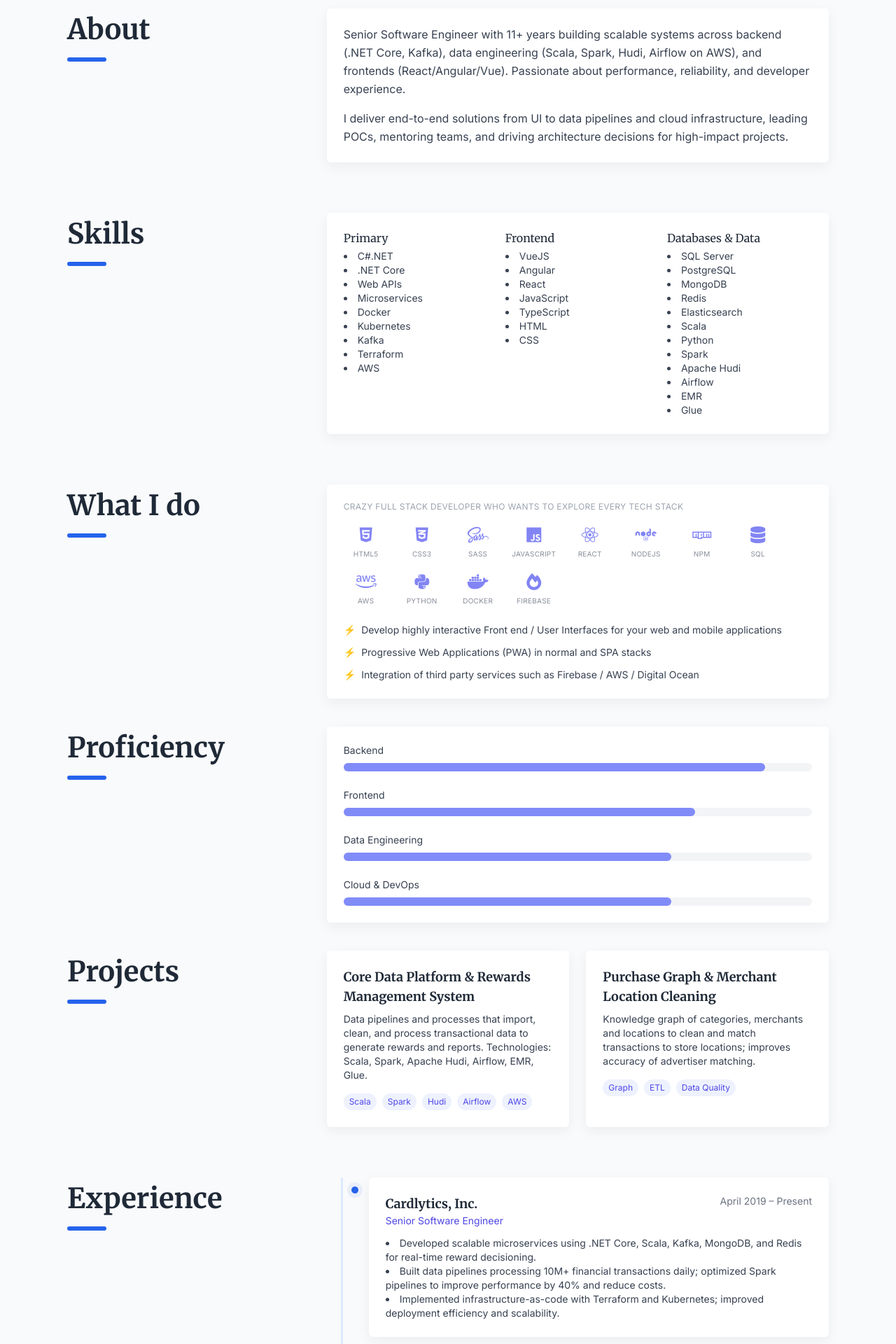
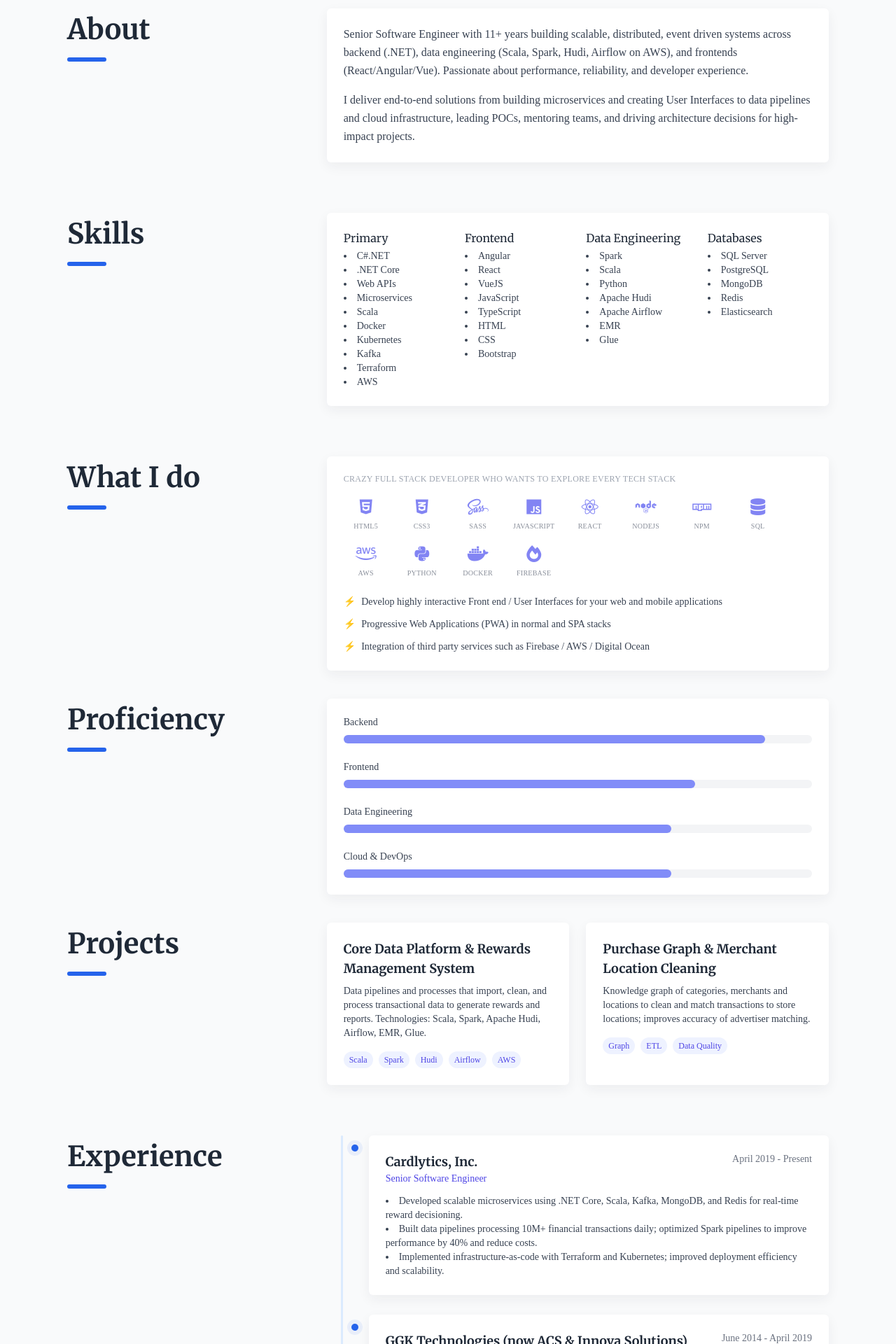
Before and after one commit to MaheshB0ngani/portfolio, a React (Vite) app: page / in a window 1280 px wide. Shown: the part 500-2420 px from the top of the page at 70% size. Built offline with nearby package versions, Linux system fonts and the light colour scheme; a small style sheet from the web is missing; the HTML template or start-up script is replaced by a standard one.

Commit message:
UI Improvement

```diff
--- a/src/components/Experience.jsx
+++ b/src/components/Experience.jsx
@@ -14,7 +14,7 @@
             {experiences.map((exp, idx) => (
               <div key={idx} className="timeline-item">
                 <div className="timeline-dot" />
-                <div className="timeline-card bg-white p-6 rounded-md card-shadow">
+                <div className="timeline-card bg-white p-6 rounded-md card-shadow card-interactive">
                   <div className="flex items-start justify-between">
                     <div>
                       <h3 className="text-lg font-semibold">{exp.company}</h3>
--- a/src/components/Skills.jsx
+++ b/src/components/Skills.jsx
@@ -17,10 +17,11 @@
   return (
     <section className="mb-8">
       <div className="bg-white p-6 rounded-md card-shadow">
-        <div className="grid grid-cols-1 md:grid-cols-3 gap-6">
+        <div className="grid grid-cols-1 md:grid-cols-4 gap-6">
           <SkillList title="Primary" items={skills.primary ?? []} />
           <SkillList title="Frontend" items={skills.frontend ?? []} />
-          <SkillList title="Databases & Data" items={[...(skills.databases ?? []), ...(skills.dataEngineering ?? [])]} />
+          <SkillList title="Data Engineering" items={skills.dataEngineering ?? []} />
+          <SkillList title="Databases" items={skills.databases ?? []} />
         </div>
       </div>
     </section>
--- a/src/data/resume.js
+++ b/src/data/resume.js
@@ -12,29 +12,30 @@
     stackoverflow: 'https://stackoverflow.com/users/6160525/mahesh-bongani',
   },
   summary:
-    'Senior Software Engineer with 11+ years building scalable systems across backend (.NET Core, Kafka), data engineering (Scala, Spark, Hudi, Airflow on AWS), and frontends (React/Angular/Vue). Passionate about performance, reliability, and developer experience.',
+    'Senior Software Engineer with 11+ years building scalable, distributed, event driven systems across backend (.NET), data engineering (Scala, Spark, Hudi, Airflow on AWS), and frontends (React/Angular/Vue). Passionate about performance, reliability, and developer experience.',
   profile:
-    'I deliver end-to-end solutions from UI to data pipelines and cloud infrastructure, leading POCs, mentoring teams, and driving architecture decisions for high-impact projects.',
+    'I deliver end-to-end solutions from building microservices and creating User Interfaces to data pipelines and cloud infrastructure, leading POCs, mentoring teams, and driving architecture decisions for high-impact projects.',
   skills: {
     primary: [
       'C#.NET',
       '.NET Core',
       'Web APIs',
       'Microservices',
+      'Scala',
       'Docker',
       'Kubernetes',
       'Kafka',
       'Terraform',
       'AWS',
     ],
-    frontend: ['VueJS', 'Angular', 'React', 'JavaScript', 'TypeScript', 'HTML', 'CSS'],
+    frontend: ['Angular', 'React', 'VueJS', 'JavaScript', 'TypeScript', 'HTML', 'CSS', 'Bootstrap'],
     databases: ['SQL Server', 'PostgreSQL', 'MongoDB', 'Redis', 'Elasticsearch'],
-    dataEngineering: ['Scala', 'Python', 'Spark', 'Apache Hudi', 'Airflow', 'EMR', 'Glue'],
+    dataEngineering: ['Spark', 'Scala', 'Python', 'Apache Hudi', 'Apache Airflow', 'EMR', 'Glue'],
   },
   experience: [
     {
       company: 'Cardlytics, Inc.',
-      period: 'April 2019 – Present',
+      period: 'April 2019 - Present',
       role: 'Senior Software Engineer',
       bullets: [
         'Developed scalable microservices using .NET Core, Scala, Kafka, MongoDB, and Redis for real-time reward decisioning.',
--- a/src/index.css
+++ b/src/index.css
@@ -5,6 +5,8 @@
 /* Base overrides */
 .html, .body, #root { height: 100%; }
 body { background-color: #f8fafc; color: #1f2937; }
+
+* { font-family: "IBM Plex Mono"; }
 
 /* container width similar to devportfolio */
 .container-custom { max-width: 1120px; margin-left: auto; margin-right: auto; }
```
